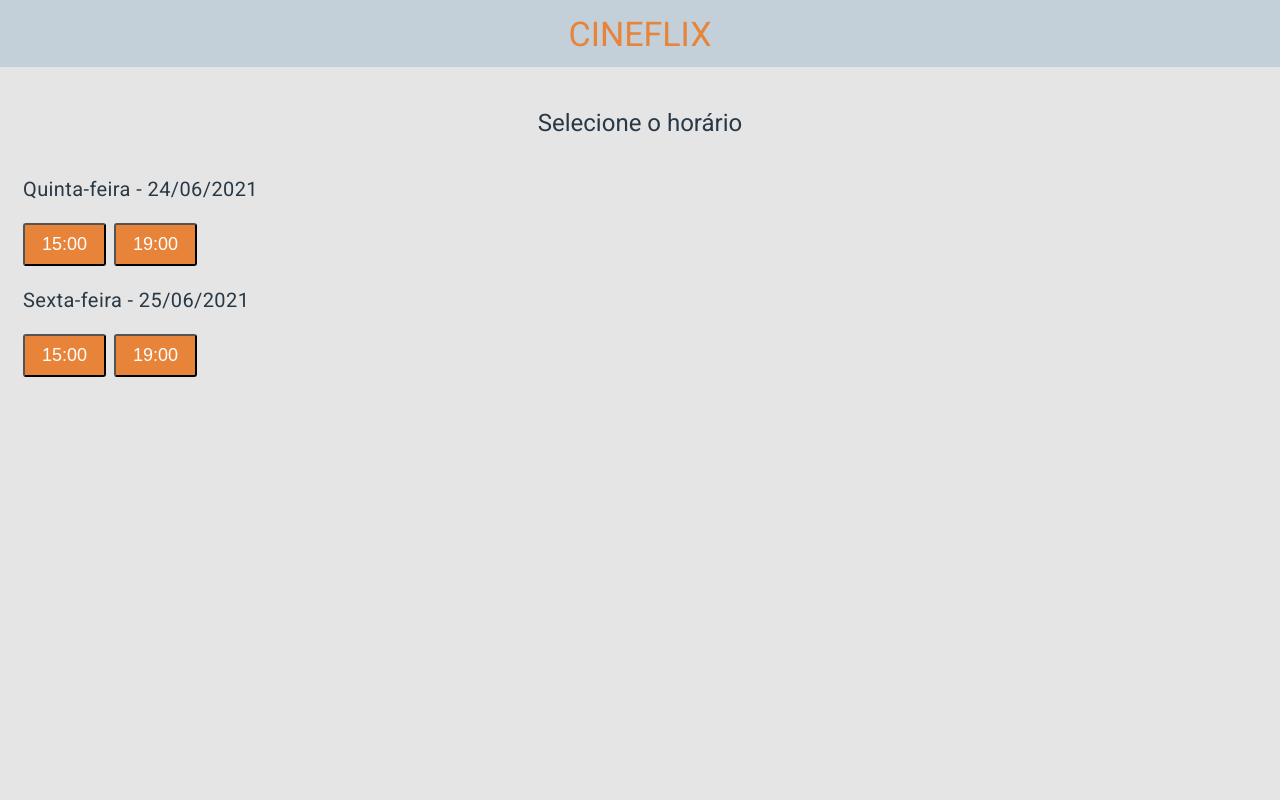
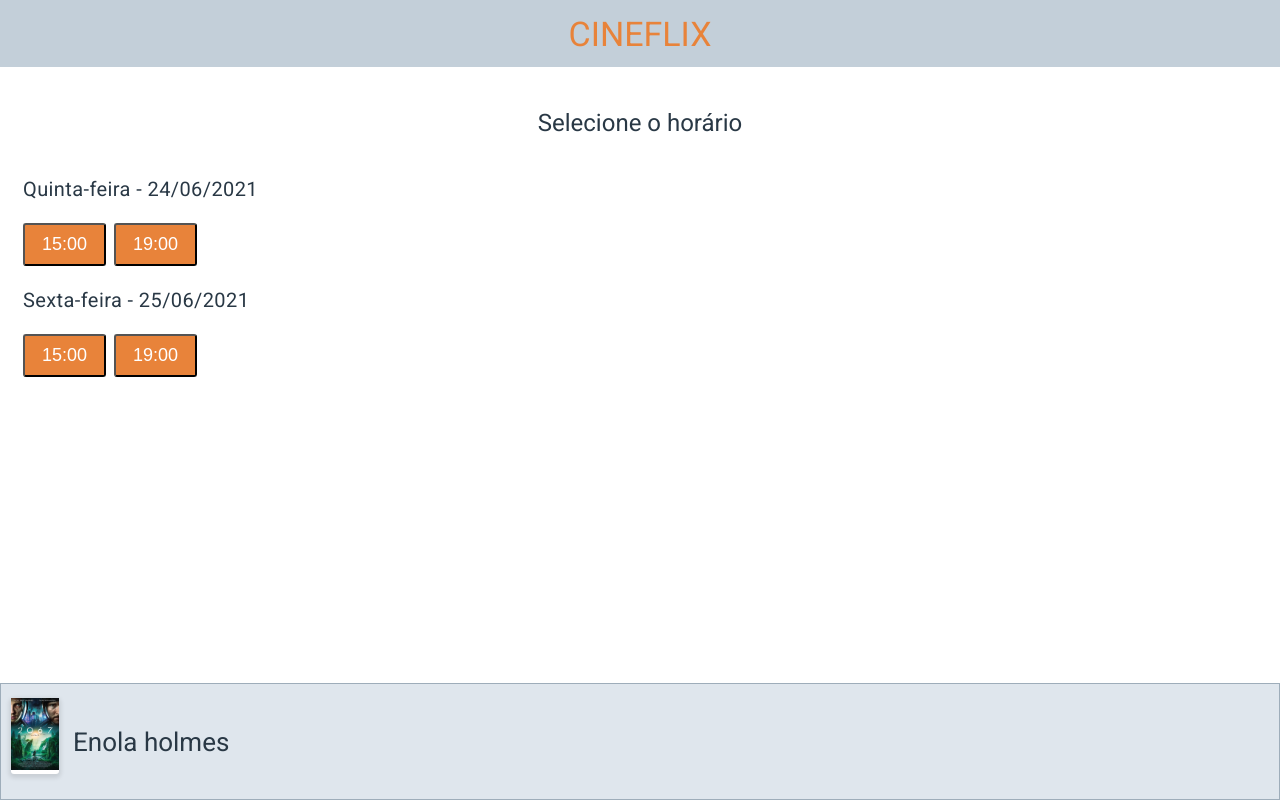
Before and after one commit to allanornel/Cineflix, a React (Create React App) app: page /filme in a window 1280 px wide. Built offline with nearby package versions, Linux system fonts and the light colour scheme.

Commit message:
feat: layout done

```diff
--- a/src/assets/css/style.css
+++ b/src/assets/css/style.css
@@ -3,7 +3,7 @@
 }
 
 body {
-  background-color: #e5e5e5;
+  background-color: #ffffff;
   font-family: "Roboto", sans-serif;
 }
 
@@ -90,6 +90,30 @@ main {
 
 .container-dia {
   margin-bottom: 23px;
+}
+
+footer {
+  position: fixed;
+  bottom: 0;
+  right: 0;
+  left: 0;
+  height: 117px;
+  background-color: #dfe6ed;
+  border: 1px solid #9eadba;
+  display: flex;
+  align-items: center;
+  font-weight: 400;
+  font-size: 26px;
+  color: #293845;
+}
+
+footer .container-filme {
+  margin-left: 10px;
+  margin-right: 14px;
+}
+footer .container-filme img {
+  width: 48px;
+  height: 72px;
 }
 
 /* SESSOES */
--- a/src/componentes/Filme.js
+++ b/src/componentes/Filme.js
@@ -1,7 +1,9 @@
 import { Link } from "react-router-dom";
+import image1 from "./../assets/img/filme1.png";
 
 export default function Filme() {
   return (
+    <>
       <main>
         <div className="titulo">
           <p>Selecione o horário</p>
@@ -23,5 +25,12 @@ export default function Filme() {
           </div>
         </div>
       </main>
+      <footer>
+        <div className="container-filme">
+          <img src={image1} alt="" />
+        </div>
+        <p>Enola holmes</p>
+      </footer>
+    </>
   );
 }
--- a/src/componentes/Sessao.js
+++ b/src/componentes/Sessao.js
@@ -1,4 +1,5 @@
 import { Link } from "react-router-dom";
+import image1 from "./../assets/img/filme1.png";
 
 export default function Sessao() {
   const dataAssento = [
@@ -7,6 +8,7 @@ export default function Sessao() {
     41, 42, 43, 44, 45, 46, 47, 48, 49, 50,
   ];
   return (
+    <>
       <main>
         <div className="titulo">
           <p>Selecione o(s) assento(s)</p>
@@ -58,5 +60,15 @@ export default function Sessao() {
           </Link>
         </div>
       </main>
+      <footer>
+        <div className="container-filme">
+          <img src={image1} alt="" />
+        </div>
+        <div>
+          <p>Enola holmes</p>
+          <p>Quinta-feira - 15:00</p>
+        </div>
+      </footer>
+    </>
   );
 }
```
Lines whose indentation alone changed are shown as unchanged.
